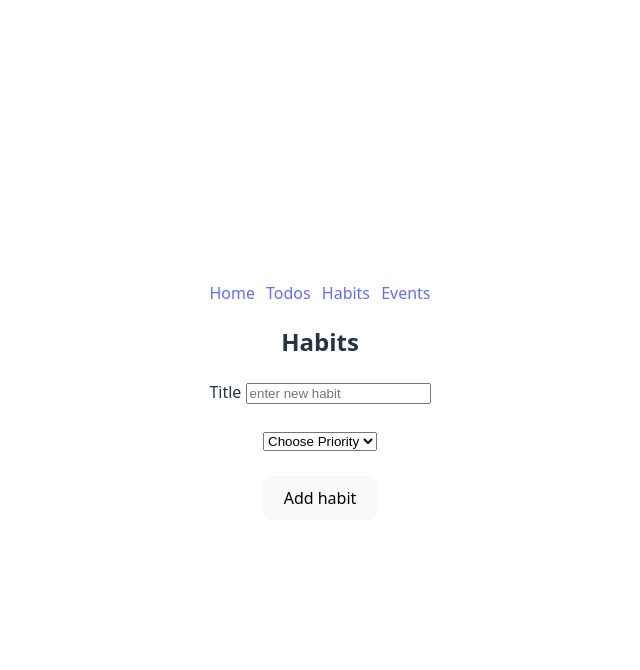
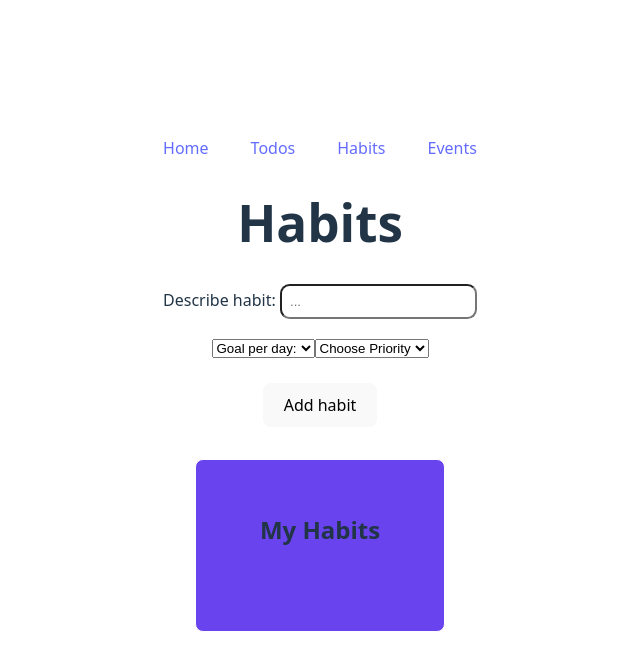
Before and after one commit to annaangvallskeppstedt-spec/Projektarbete-grupp-6, a React (Vite) app: page /Habits in a window 1280 px wide. Shown: the top 670 px of the page, without its empty margins (320-960 px from the left). Built offline with nearby package versions, Linux system fonts and the light colour scheme.

Commit message:
Add habit tracker with goals and progress

```diff
--- a/src/index.css
+++ b/src/index.css
@@ -71,3 +71,24 @@ button:focus-visible {
   display: flex;
   justify-content: space-between;
 }
+
+.habitList {
+  display: flex;
+  flex-direction: column;
+  justify-content: center;
+  border: solid 1px white;
+  background-color: #6843ee;
+  border-radius: 8px;
+  margin: 2rem;
+  padding: 2rem;
+}
+
+li {
+  list-style: none;
+}
+
+input {
+  padding: 0.5rem;
+  border-radius: 0.6rem;
+  margin-bottom: 1rem;
+}
--- a/src/pages/Habits.jsx
+++ b/src/pages/Habits.jsx
@@ -6,51 +6,92 @@ const Habits = () => {
 
     const [habitInput, setHabitInput] = useState("")
     const [habitList, setHabitList] = useState([])
-
+    const [goal, setGoal] = useState("")
     const [priority, setPriority] = useState("")
 
-    // //useState för räknare
-    // const [increment, setIncrement] = useState(0)
-    // const [decrement, setDecrement] = useState(0)
-
-    // //funktioner för räknare
-    // const Counter = () => {
-    //     let count = 0
-    // }
-
-    // const handleIncrement = () => {
-    //     count++;
-    // };
-
-    const handleSubmit = () => {
+    //Add habit
+    const handleSubmit = (e) => {
         e.preventDefault();
 
-    const allHabits = [...setHabitInput, ...setPriority]
-
+    //habit objekt
     const newHabit = {
-        habitInput,
-        priority
+        title: habitInput,
+        goal: Number(goal),
+        priority,
+        progress: 0
     }
 
-    allHabits(newHabit);
+    setHabitList([...habitList, newHabit])
+
+    setHabitInput("")
+    setGoal("")
+    setPriority("")
     }
+
+    //Funktioner för att öka-minska / progress
+    const increment = (index) => {
+        setHabitList(list =>
+            list.map((habit, i) => {
+                if (i === index) {
+                    const addProgress =  habit.progress + 1
+
+                    if (addProgress === habit.goal) {
+                        alert(`Congratualtions! You have reach your goal "${habit.title}"!`)
+                    }
+
+                    return {...habit, progress: addProgress}
+                }
+                return habit
+            })
+        )
+    }
+
+    const decrement = (index) => {
+        setHabitList(list =>
+            list.map((habit, i) => {
+                if (i === index) {
+                    const undoProgress = habit.progress - 1;
+                    return {...habit, progress: undoProgress}
+                }
+                 return habit
+            })
+        )
+    }
+
 
     return(
     <div className="container">
         <Navbar/>
         <div className="addNew">
-        <h2>Habits</h2>
+        <h1>Habits</h1>
             <form onSubmit={handleSubmit}>
 
-                <label>Title </label>
+                <label>Describe habit: </label>
                 <input
                 type="text"
                 value={habitInput}
                 id="title"
-                placeholder="enter new habit"
+                placeholder="..."
                 onChange={(e) => setHabitInput(e.target.value)}/>
 
-                <br /><br />
+                <br />
+
+                <select
+                value={goal}
+                id="goal"
+                onChange={(e) => setGoal(e.target.value)}>
+                    <option value="">Goal per day:</option>
+                    <option value="1">1</option>
+                    <option value="2">2</option>
+                    <option value="3">3</option>
+                    <option value="4">4</option>
+                    <option value="5">5</option>
+                    <option value="6">6</option>
+                    <option value="7">7</option>
+                    <option value="8">8</option>
+                    <option value="9">9</option>
+                    <option value="10">10</option>
+                </select>
 
                 <select
                 value={priority}
@@ -66,9 +107,23 @@ const Habits = () => {
 
                 <button type="submit">Add habit</button>
             </form>
+
+        <div className="habitList">
+            <h2>My Habits</h2>
+            <ul>
+                {habitList.map((habit, index) => (
+                    <li key={index}>
+                        <strong>{habit.title}</strong> <br />
+                        Goal: {habit.goal} times a day <br />
+                        Priority: <strong>{habit.priority}</strong><br />
+                        Progress: {habit.progress} / {habit.goal}  <br />
+                        <button className="incdecButton" onClick={() => decrement(index)}>-</button><button className="incdecButton" onClick={() => increment(index)}>+</button>
+                    </li>
+                ))}
+            </ul>
+
+            </div>
         </div>
-
-
 
     </div>
     )
```
